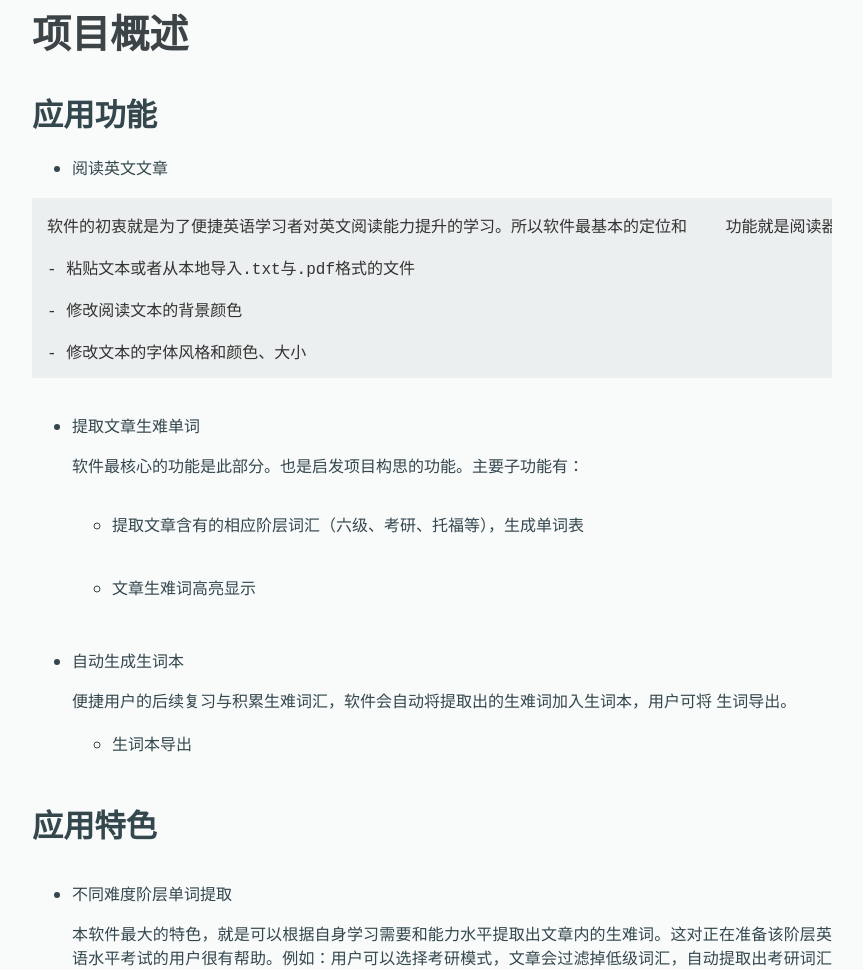
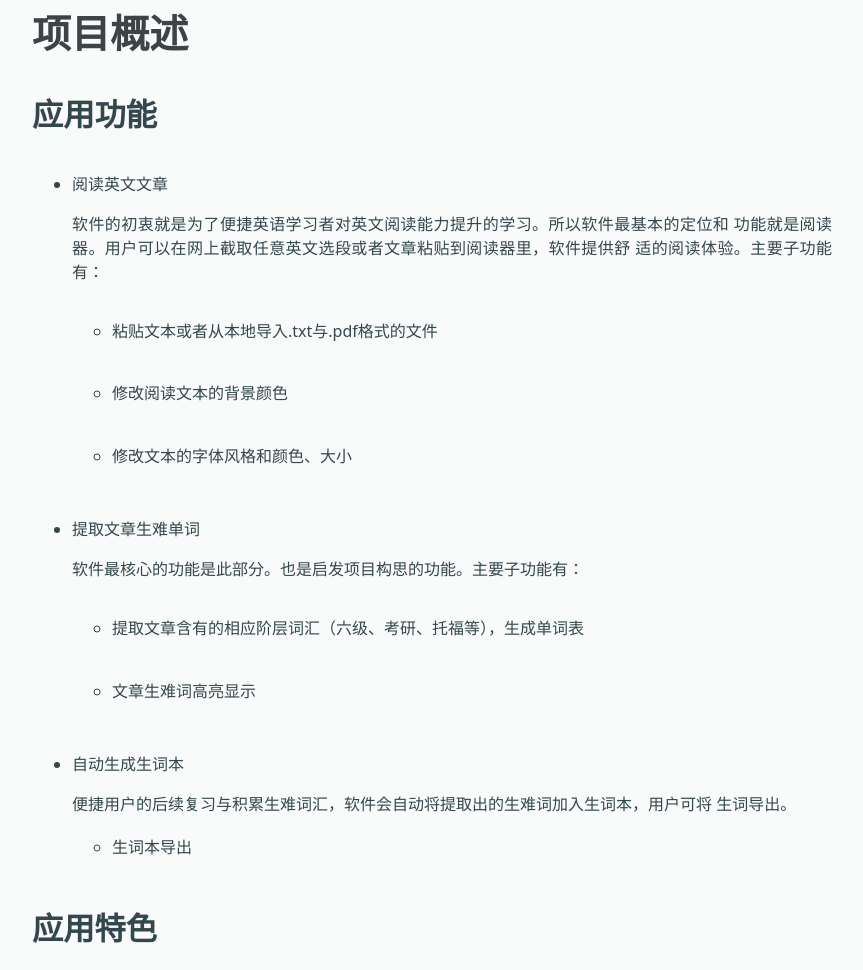
Before and after one commit to timberswift/timberswift.github.io, a plain HTML site: page 2018/04/10/uwp4/index.html in a window 1280 px wide. Shown: the part 858-1828 px from the top of the page, without its empty margins (208-1071 px from the left). Drawn offline with Linux system fonts and the light colour scheme; a script that the page names is missing; a web font is replaced by a local one.

Commit message:
Site updated: 2018-04-11 00:47:23

```diff
--- a/2018/04/10/uwp4/index.html
+++ b/2018/04/10/uwp4/index.html
@@ -45,16 +45,17 @@
 
 		<h2 id="Focus"><a href="#Focus" class="headerlink" title="Focus"></a>Focus</h2><h3 id="一款自动提取生难词的英文文章阅读器-–-让你再也不用边看文章边查词"><a href="#一款自动提取生难词的英文文章阅读器-–-让你再也不用边看文章边查词" class="headerlink" title="一款自动提取生难词的英文文章阅读器 – 让你再也不用边看文章边查词 ~"></a>一款自动提取生难词的英文文章阅读器 – 让你再也不用边看文章边查词 ~</h3><hr>
 <h2 id="项目概述"><a href="#项目概述" class="headerlink" title="项目概述"></a>项目概述</h2><h3 id="应用功能"><a href="#应用功能" class="headerlink" title="应用功能"></a>应用功能</h3><ul>
-<li>阅读英文文章</li>
+<li><p>阅读英文文章</p>
+<p>  软件的初衷就是为了便捷英语学习者对英文阅读能力提升的学习。所以软件最基本的定位和    功能就是阅读器。用户可以在网上截取任意英文选段或者文章粘贴到阅读器里，软件提供舒    适的阅读体验。主要子功能有：</p>
+<ul>
+<li><p>粘贴文本或者从本地导入.txt与.pdf格式的文件</p>
+</li>
+<li><p>修改阅读文本的背景颜色</p>
+</li>
+<li><p>修改文本的字体风格和颜色、大小</p>
+</li>
 </ul>
-<pre><code>软件的初衷就是为了便捷英语学习者对英文阅读能力提升的学习。所以软件最基本的定位和    功能就是阅读器。用户可以在网上截取任意英文选段或者文章粘贴到阅读器里，软件提供舒    适的阅读体验。主要子功能有：
-
-- 粘贴文本或者从本地导入.txt与.pdf格式的文件
-
-- 修改阅读文本的背景颜色
-
-- 修改文本的字体风格和颜色、大小
-</code></pre><ul>
+</li>
 <li><p>提取文章生难单词</p>
 <p>  软件最核心的功能是此部分。也是启发项目构思的功能。主要子功能有：</p>
 <ul>
```
Also changed, not shown: atom.xml (+3 -3 lines).
